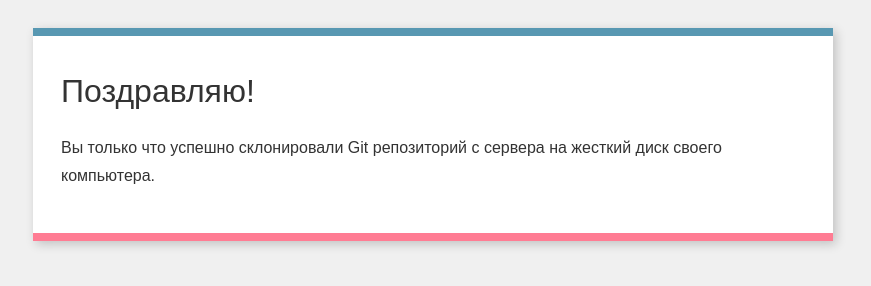
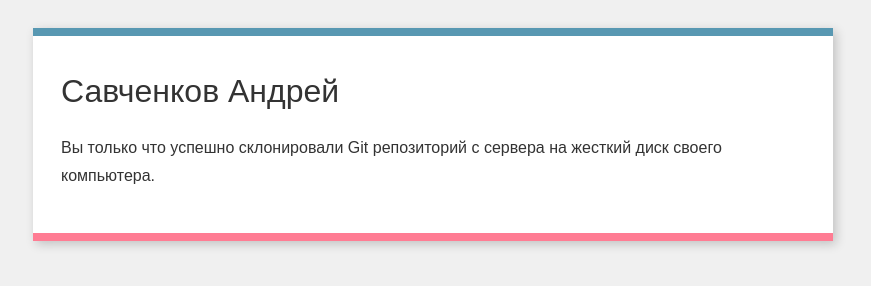
Before and after one commit to AndreySavchenkov/git-welcome-test, a plain HTML site: page index.html in a window 1280 px wide. Shown: the whole page, without its empty margins (207-1078 px from the left). Drawn offline with Linux system fonts and the light colour scheme.

Commit message:
Entered my name

```diff
--- a/index.html
+++ b/index.html
@@ -9,7 +9,7 @@
     </head>
     <body>
         <div class="box">
-            <h1>Поздравляю!</h1>
+            <h1>Савченков Андрей</h1>
             <p>
                 Вы только что успешно склонировали Git репозиторий с сервера на
                 жесткий диск своего компьютера.
```
